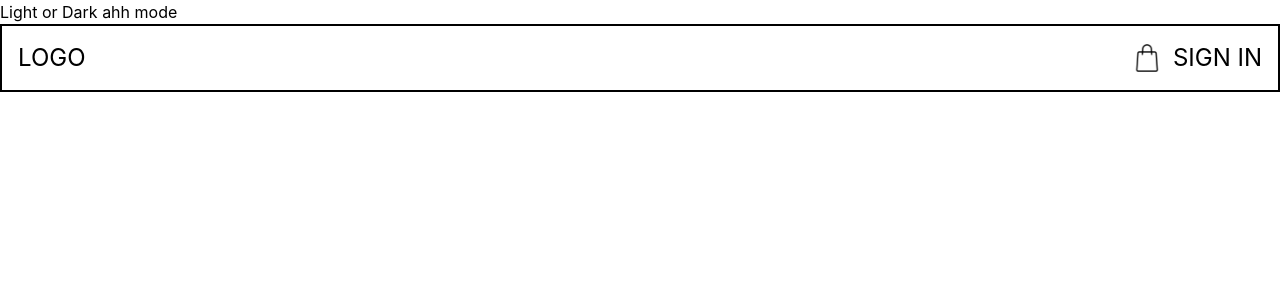
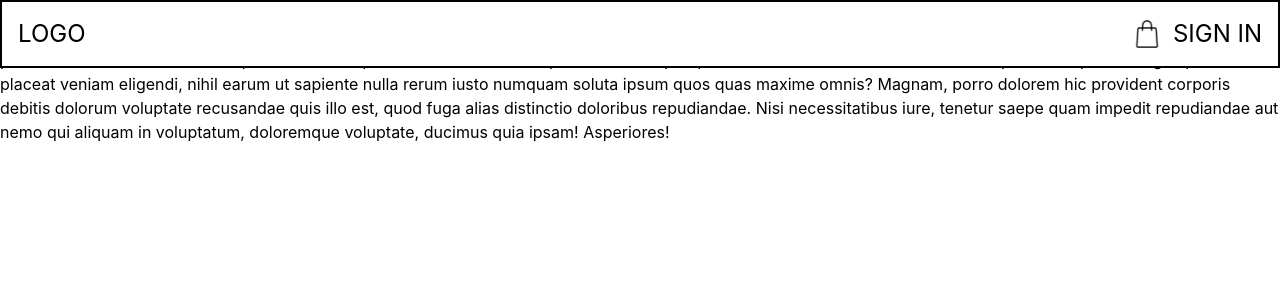
Before and after one commit to matthewrichards234/Discount-Notifications-Front, a React (Vite) app: page /cart in a window 1280 px wide. Shown: the top 300 px of the page. Built offline with nearby package versions, Linux system fonts and the light colour scheme.

Commit message:
Make navbar sticky.

```diff
--- a/src/components/App.tsx
+++ b/src/components/App.tsx
@@ -1,4 +1,5 @@
 import { Route, Routes } from "react-router";
+import Footer from "./Footer";
 import Header from "./Header";
 import Login from "./Login";
 import Signup from "./Signup";
@@ -25,6 +26,7 @@ function App() {
         <Route path="/upload" element={<UploadForm />} />
         <Route path="/cart" />
       </Routes>
+      <Footer />
     </div>
   );
 }
--- /dev/null
+++ b/src/components/Footer.tsx
@@ -0,0 +1,19 @@
+const Footer = () => {
+  return (
+    <div>
+      Lorem ipsum dolor sit amet consectetur adipisicing elit. Cum, non veniam!
+      Labore suscipit hic, nostrum doloremque natus soluta explicabo quibusdam
+      fugit maxime perferendis minima blanditiis atque laudantium qui doloribus
+      odio harum possimus cumque quod laborum aut dicta. Hic dolore similique
+      consequuntur fugit aperiam non placeat veniam eligendi, nihil earum ut
+      sapiente nulla rerum iusto numquam soluta ipsum quos quas maxime omnis?
+      Magnam, porro dolorem hic provident corporis debitis dolorum voluptate
+      recusandae quis illo est, quod fuga alias distinctio doloribus
+      repudiandae. Nisi necessitatibus iure, tenetur saepe quam impedit
+      repudiandae aut nemo qui aliquam in voluptatum, doloremque voluptate,
+      ducimus quia ipsam! Asperiores!
+    </div>
+  );
+};
+
+export default Footer;
--- a/src/components/Header.tsx
+++ b/src/components/Header.tsx
@@ -2,7 +2,7 @@ import { NavLink } from "react-router";
 const Header = () => {
   return (
     <>
-      <nav className="flex flex-row items-center text-2xl border-2">
+      <nav className="flex flex-row items-center text-2xl border-2 fixed top-0 w-full bg-white">
         <NavLink to={"/"} className={"ml-4"}>
           LOGO
         </NavLink>
```
